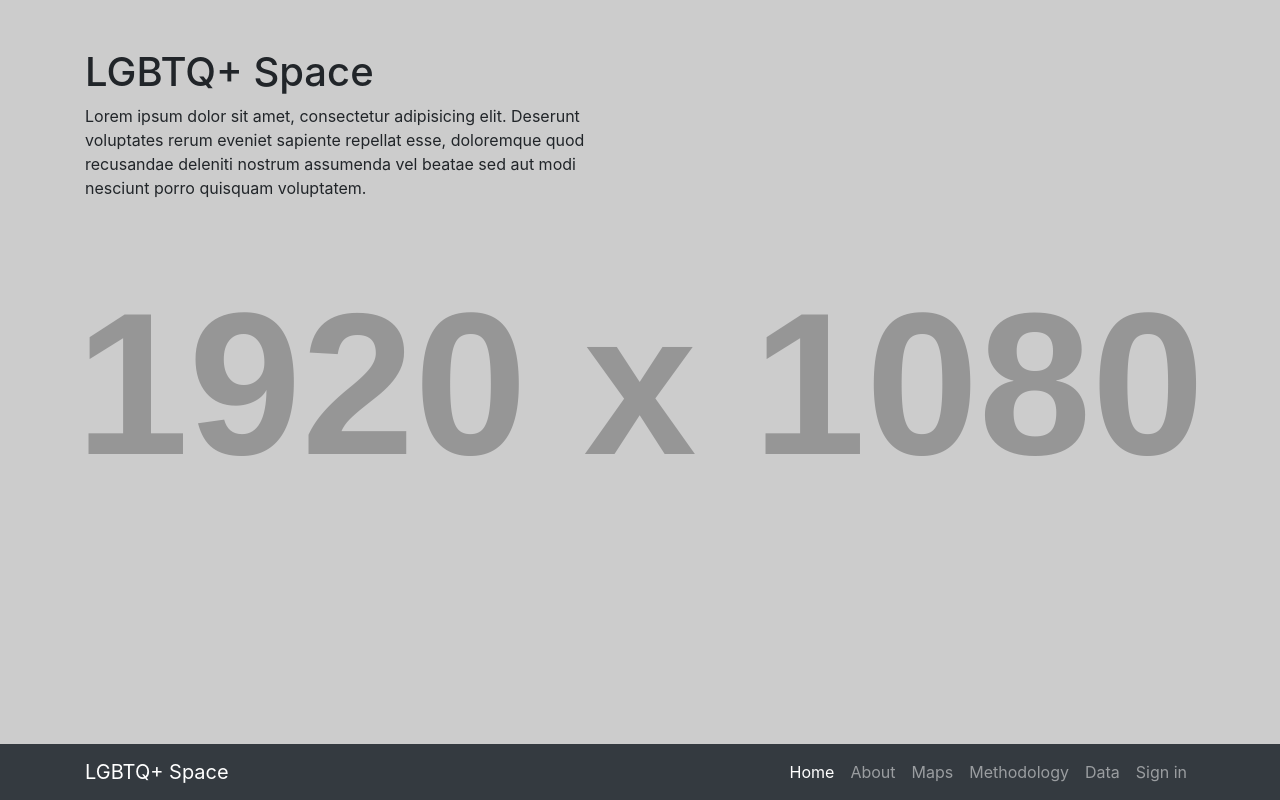
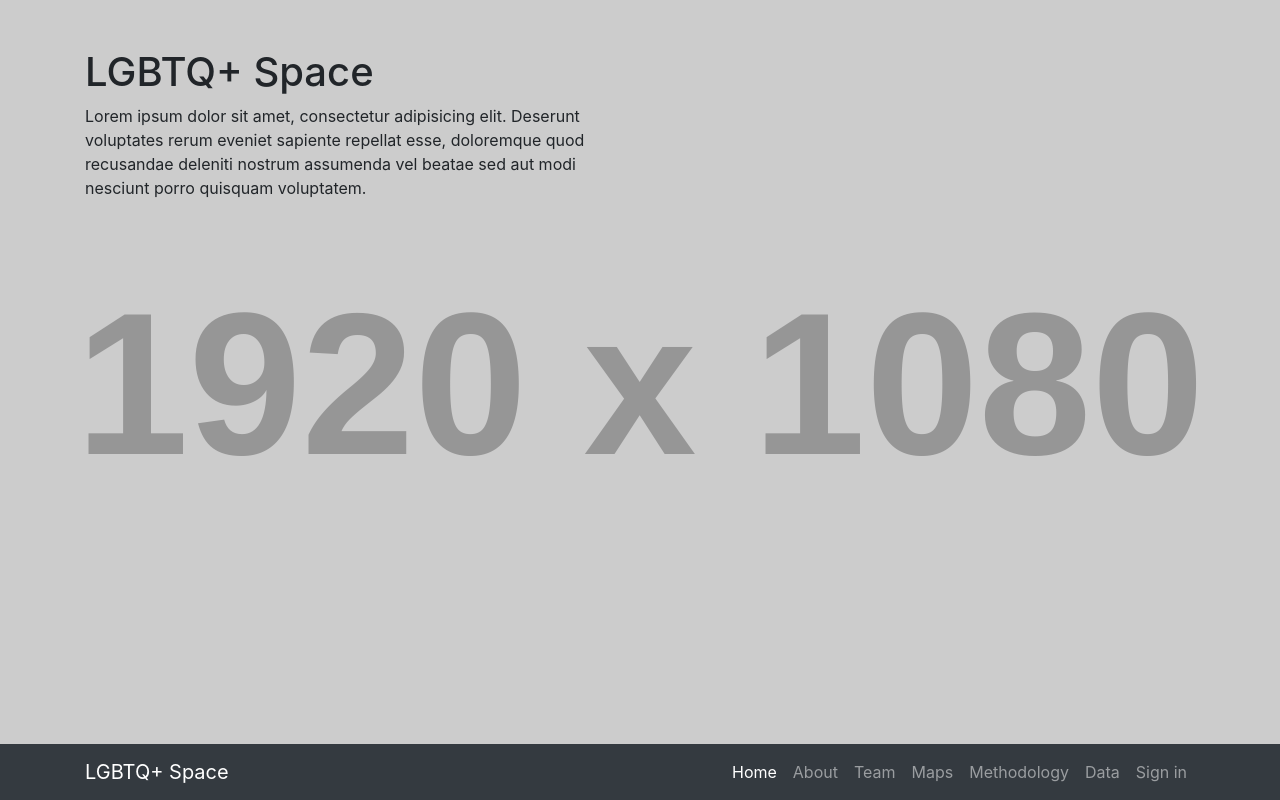
Before and after one commit to Zhiyuan-Jiao/Zhiyuan-Jiao.github.io, a website: page index.html in a window 1280 px wide. Drawn offline with Linux system fonts and the light colour scheme; placeholder pictures from the web are drawn by us.

Commit message:
Update index.html

```diff
--- a/index.html
+++ b/index.html
@@ -37,6 +37,9 @@
           <li class="nav-item">
             <a class="nav-link" href="#">About</a>
           </li>
+           <li class="nav-item">
+            <a class="nav-link" href="#">Team</a>
+          </li>
           <li class="nav-item">
             <a class="nav-link" href="#">Maps</a>
           </li>
```
